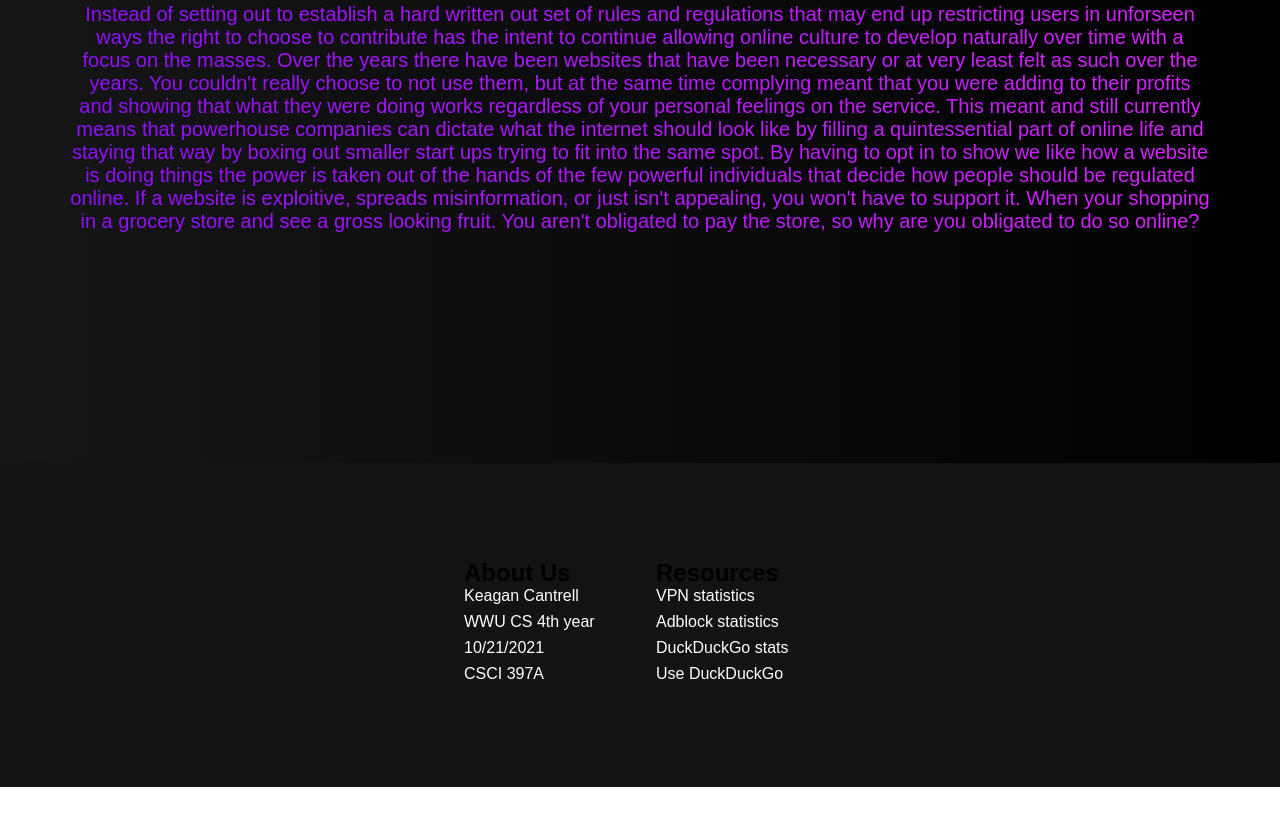
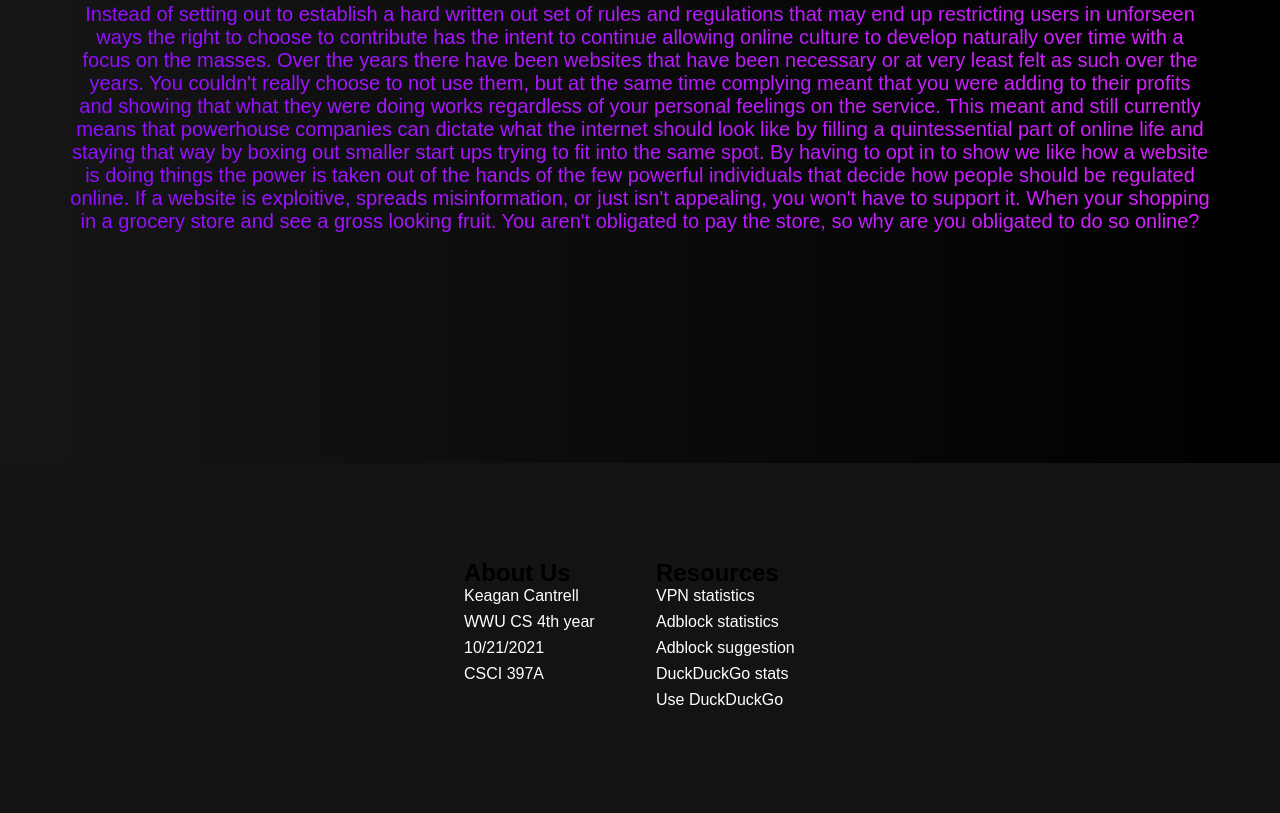
Before and after one commit to cantrek2/Manifesto-Website, a plain HTML site: page index.html in a window 1280 px wide. Shown: the part 2104-2917 px from the top of the page. Before the commit the page ends 2891 px from the top, so only its background shows below. Drawn offline with Linux system fonts and the light colour scheme.

Commit message:
Add files via upload

```diff
--- a/index.html
+++ b/index.html
@@ -96,6 +96,7 @@
                     <h2>Resources</h2>
                     <a href="https://www.cloudwards.net/vpn-statistics/">VPN statistics</a>
                     <a href="https://backlinko.com/ad-blockers-users">Adblock statistics</a>
+                    <a href="https://chrome.google.com/webstore/detail/ublock-origin/cjpalhdlnbpafiamejdnhcphjbkeiagm?hl=en">Adblock suggestion</a>
                     <a href="https://backlinko.com/duckduckgo-stats">DuckDuckGo stats</a>
                     <a href="https://duckduckgo.com/">Use DuckDuckGo</a>
                 </div>
```
Also changed, not shown: app.js (line endings or trailing spaces), styles.css (line endings or trailing spaces).
